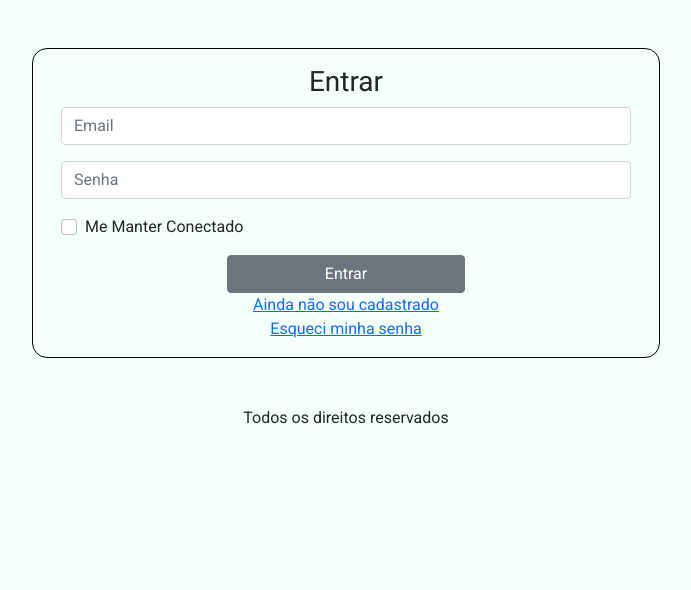
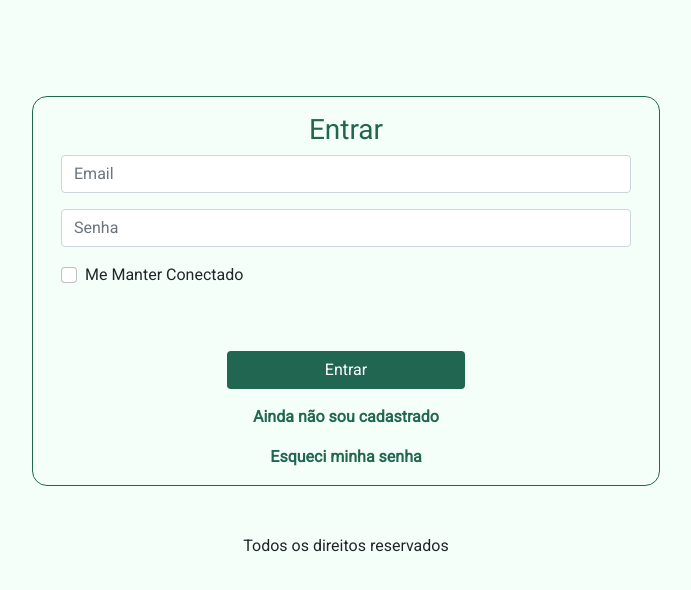
Before and after one commit to netrometro/upe_20202_dodois, a Next.js app in the folder src/main/app/: page /login in a window 1280 px wide. Shown: the top 590 px of the page, without its empty margins (294-985 px from the left). Built offline with nearby package versions, Linux system fonts and the light colour scheme.

Commit message:
:lipstick: Estilizado tela de login.

```diff
--- a/src/main/app/components/menu.js
+++ b/src/main/app/components/menu.js
@@ -8,7 +8,7 @@ export default class Menu extends Component {
         return (
             <div>
                 <nav className="navbar navbar-expand-md navbar-light bg-light">
-                    <Image src="https://i.imgur.com/Vugdwag.png" className="m-2" height="35px"/>
+                    <img src="https://i.imgur.com/Vugdwag.png" className="m-2" height="35px"/>
                     <button className="navbar-toggler" type="button" data-toggle="collapse" data-target="#navbarNav">
                         <span className="navbar-toggler-icon"></span>
                     </button>
--- a/src/main/app/pages/index.js
+++ b/src/main/app/pages/index.js
@@ -86,7 +86,7 @@ export default class Passo1 extends Component {
         <Container>
         <Row>
           <Col>
-             <Image src="https://i.imgur.com/Vugdwag.png" className="m-2 mt-5" height="80px" />
+             <img src="https://i.imgur.com/Vugdwag.png" className="m-2 mt-5" height="80px" />
             <div className="mt-5" style={{ textAlign: "justify", fontSize:"20px", color:"#353D45"}}>
               <p>Quando eu ou algum ente querido estamos temos o nosso estado de saúde afetado, temos algumas alterações na nossa rotina que dificultam o registro de informações  “organizadas” de sintomas. </p>
 
@@ -94,7 +94,7 @@ export default class Passo1 extends Component {
             </div>
           </Col>
           <Col className="text-center">
-             <Image src="https://i.imgur.com/FuT09p7.png" className="m-2 mt-5" height="400px" />
+             <img src="https://i.imgur.com/FuT09p7.png" className="m-2 mt-5" height="400px" />
           </Col>
         </Row>
         <div className="d-flex justify-content-center">
--- a/src/main/app/pages/login.js
+++ b/src/main/app/pages/login.js
@@ -4,20 +4,19 @@ import { Component } from "react";
 const style = {
     backgroundColor: "rgba(0, 0, 0, 0)",
     //boxShadow: "2px 2px 10px 0.1px black",
-    border: "1px solid black",
+    border: "1px solid #216651",
     borderRadius: "15px"
 }
-
 
 export default class Login extends Component {
 
     render() {
         return (
-            <div className="container-fluid d-flex justify-content-center">
+            <div className="container-fluid d-flex justify-content-center mt-5">
                 <div className="row col-sm-6 p-3 mt-5" style={style}>
                     <form>
                         <div className="mb-3" >
-                            <h3 className="d-flex justify-content-center">Entrar</h3>
+                            <h3 className="d-flex justify-content-center" style={{color:"#216651"}}>Entrar</h3>
                             <input type="email" className="form-control" id="exampleInputEmail1" placeholder="Email"/>
                         </div>
                         <div className="mb-3">
@@ -27,21 +26,19 @@ export default class Login extends Component {
                             <input type="checkbox" className="form-check-input" id="exampleCheck1" />
                             <label className="form-check-label" >Me Manter Conectado</label>
                         </div>
-                        <div className="d-flex justify-content-center" >
+                        <div className="d-flex justify-content-center " >
                             <div className="row col-sm-5">
-                                <button className="btn btn-secondary">Entrar</button>
+                                <button className="btn mt-5" style={{background:"#216651", color:"white"}}>Entrar</button>
                             </div>
                         </div>
-                        <div className="text-center">
-                            <Link href="url ">Ainda não sou cadastrado</Link>
+                        <div className="text-center text-decoration mt-3">
+                            <Link href="url "><a className="text-decoration-none" style={{color:"#216651"}}><b>Ainda não sou cadastrado</b></a></Link>
                         </div>
-                        <div className="text-center">
-                            <Link className="text-danger " href="url ">Esqueci minha senha</Link>
+                        <div className="text-center mt-3">
+                            <Link className="text-danger " href="url "><a className="text-decoration-none" style={{color:"#216651"}}><b>Esqueci minha senha</b></a></Link>
                         </div>
-
                     </form>
                 </div>
-
             </div>
         )
     }
--- a/src/main/app/styles/globals.css
+++ b/src/main/app/styles/globals.css
@@ -9,6 +9,24 @@ body {
 }
 
 .center{
+  height: 100%;
+  min-height: 100%;
+  display: -webkit-flex;
   display: flex;
+  -webkit-align-items: center;
+  align-items: center;
+  -webkit-justify-content: center;
   justify-content: center;
 }
+
+.aling{
+  left:50%;
+top:50%;
+margin-left:-100px; /* Metade do valor da Largura */
+margin-top:-50px; /* Metade da valor da Altura */
+position:absolute;
+width:200px; /* Valor da Largura */
+height:100px; /* Valor da Altura */
+background:#507701;
+color:#fff;
+}
```
